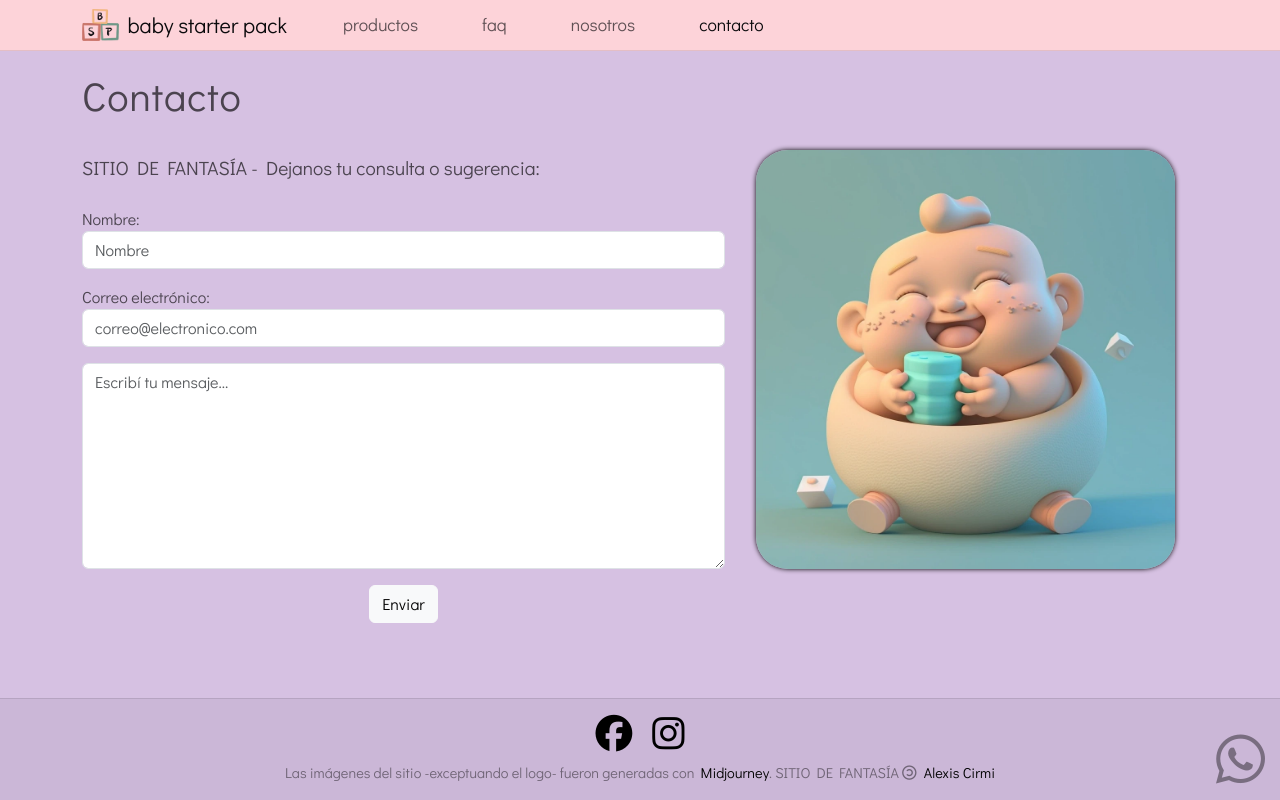
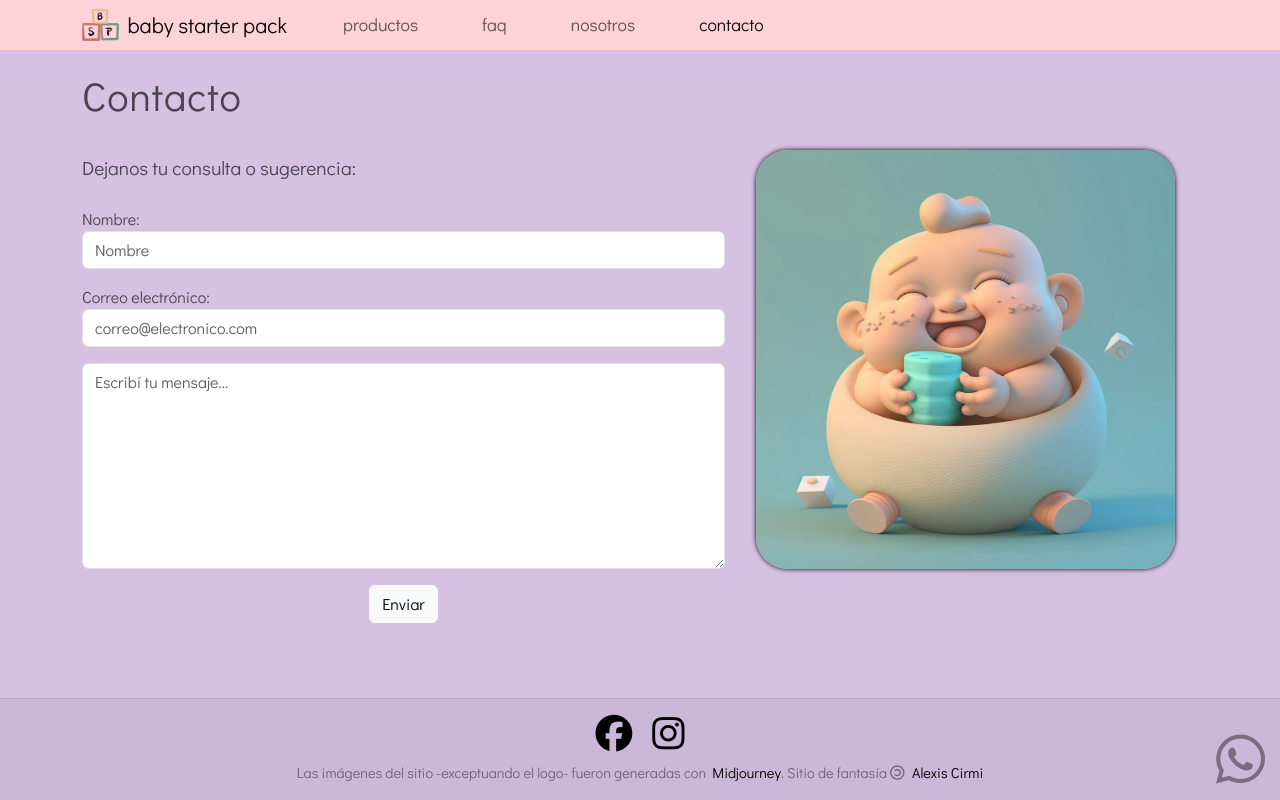
Before and after one commit to alexiscirmi/web-development-coderhouse, a website: page assets/pages/contacto.html in a window 1280 px wide. Drawn offline with nearby package versions, Linux system fonts and the light colour scheme.

Commit message:
Minor changes

```diff
--- a/assets/pages/contacto.html
+++ b/assets/pages/contacto.html
@@ -69,7 +69,7 @@
     <!-- Main text -->
 
     <div class="col-md-7 col-12 order-1 mb-4">
-      <p>SITIO DE FANTASÍA - Dejanos tu consulta o sugerencia:</p>
+      <p>Dejanos tu consulta o sugerencia:</p>
       <form class="container-fluid mt-4 px-0 pe-md-2">
         <div class="form-group my-1">
           <label for="nombre">Nombre:</label>
@@ -114,7 +114,7 @@
       </li>
     </ul>
     <p class="m-0 disclaimer">
-      Las imágenes del sitio -exceptuando el logo- fueron generadas con <a href="https://midjourney.com" target="_blank">Midjourney</a>. SITIO DE FANTASÍA <i class="fa-regular fa-copyright fa-flip-horizontal"></i>
+      Las imágenes del sitio -exceptuando el logo- fueron generadas con <a href="https://midjourney.com" target="_blank">Midjourney</a>. Sitio de fantasía <i class="fa-regular fa-copyright fa-flip-horizontal"></i>
       <a href="https://github.com/cirmialexis/coderhouse-web-development-project" target="_blank" class="ps-1">Alexis Cirmi</a>
     </p>
   </footer>
```
Also changed, not shown: assets/pages/error404.html (+1 -1 lines), assets/pages/faq.html (+1 -1 lines), assets/pages/nosotros.html (+1 -1 lines), assets/pages/productos.html (+1 -1 lines), index.html (+1 -1 lines).
